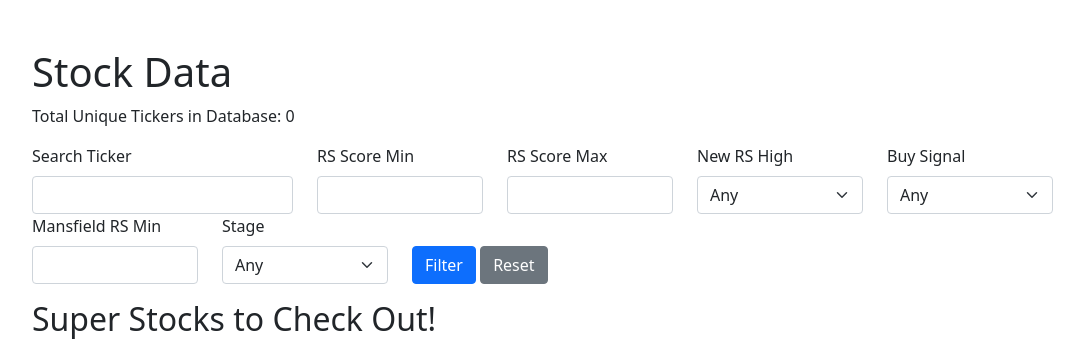
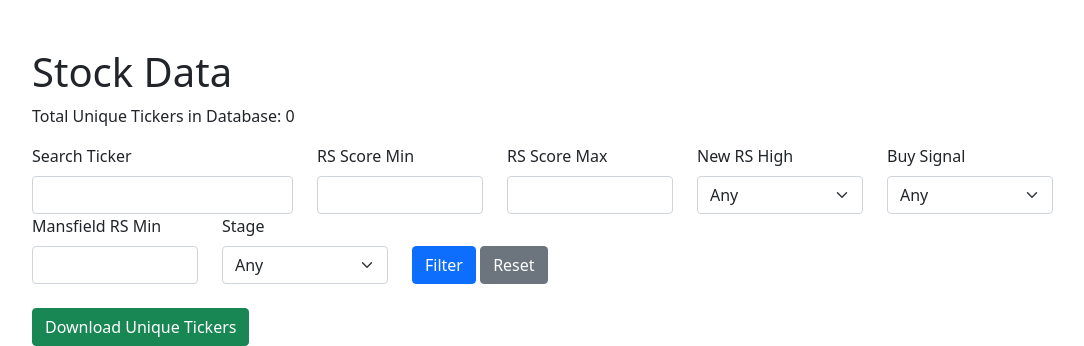
Before and after one commit to Pinger2024/stockapp, a Flask app: page / in a window 1280 px wide. Shown: the top 346 px of the page, without its empty margins (50-1134 px from the left). Run offline with Flask 2, Linux system fonts and the light colour scheme; data that the repository does not hold is empty.

Commit message:
Added download tickers button

```diff
--- a/app.py
+++ b/app.py
@@ -1,7 +1,9 @@
-from flask import Flask, render_template, request, jsonify
+from flask import Flask, render_template, request, jsonify, Response
 from pymongo import MongoClient, errors
 import logging
 import os
+import csv
+import io
 
 # Setup logging
 logging.basicConfig(level=logging.INFO)
@@ -119,6 +121,36 @@ def get_stocks():
         logging.error(f"Error querying MongoDB: {e}")
         return jsonify({"error": "Error fetching data from the database."}), 500
 
+@app.route('/download-tickers', methods=['GET'])
+def download_tickers():
+    if client is None:
+        return jsonify({"error": "Unable to connect to the database."}), 500
+
+    try:
+        # Fetch unique tickers from the database
+        tickers = ohlcv_collection.distinct('ticker')
+
+        # Create a CSV output in-memory
+        output = io.StringIO()
+        writer = csv.writer(output)
+        writer.writerow(['Ticker'])  # Header
+
+        for ticker in tickers:
+            writer.writerow([ticker])
+
+        output.seek(0)
+
+        # Return CSV as a file download
+        return Response(
+            output,
+            mimetype='text/csv',
+            headers={"Content-Disposition": "attachment;filename=tickers.csv"}
+        )
+
+    except Exception as e:
+        logging.error(f"Error fetching or generating CSV: {e}")
+        return jsonify({"error": "Error fetching or generating CSV file."}), 500
+
 if __name__ == '__main__':
     port = int(os.environ.get('PORT', 5000))
     app.run(host='0.0.0.0', port=port)
--- a/templates/index.html
+++ b/templates/index.html
@@ -57,6 +57,13 @@
             <div class="col-md-2">
                 <button id="filterBtn" class="btn btn-primary">Filter</button>
                 <button id="resetBtn" class="btn btn-secondary">Reset</button>
+            </div>
+        </div>
+
+        <!-- New Button for downloading unique tickers -->
+        <div class="row mt-4">
+            <div class="col-md-3">
+                <button id="downloadBtn" class="btn btn-success">Download Unique Tickers</button>
             </div>
         </div>
 
@@ -168,6 +175,11 @@
             fetchStocks(1);
         });
 
+        // Handle download button click for unique tickers
+        document.getElementById('downloadBtn').addEventListener('click', () => {
+            window.location.href = '/download-tickers';
+        });
+
         // Initial fetch
         fetchStocks();
     </script>
```
